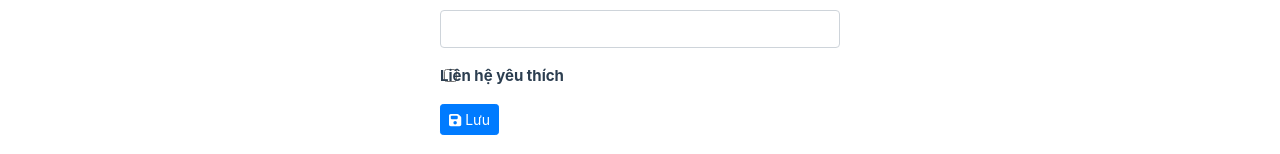
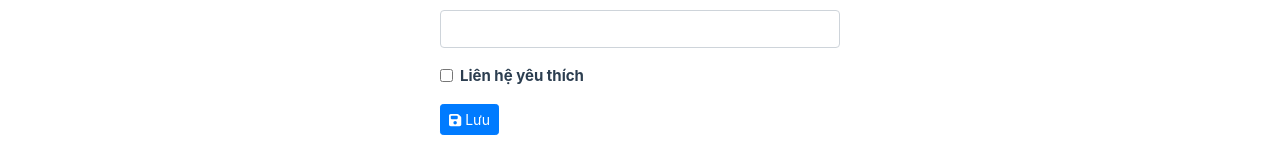
Before and after one commit to Trongb1910321/B1910321_NguyenThanhTrong_Frontend, a Vue app: page /create in a window 1280 px wide. Shown: the part 393-547 px from the top of the page. Built offline with nearby package versions, Linux system fonts and the light colour scheme.

Commit message:
sua  css

```diff
--- a/src/components/ContactForm.vue
+++ b/src/components/ContactForm.vue
@@ -43,17 +43,16 @@
             />
             <ErrorMessage name="phone" class="error-feedback"/>
         </div>
-        <div class="form-group group-check" >
-            <label for="favorite" class="form-check-label my-2">
+        <div class="form-group form-check" >
                 <input
-                id="favorite"
-                name="favorite"
-                type="checkbox"
-                class="form-check-input mx-1"
-                v-model="contactLocal.favorite"
+                    name="favorite"
+                    type="checkbox"
+                    class="form-check-input"
+                    v-model="contactLocal.favorite"
                 />
-                 <strong>Liên hệ yêu thích</strong>
-            </label>
+                <label for="favorite" class="form-check-label">
+                    <strong>Liên hệ yêu thích</strong>
+                </label>
         </div>
         <div class="form-group">
             <button class="btn btn-sm btn-primary">
```
